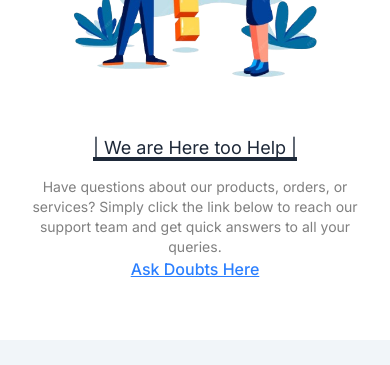
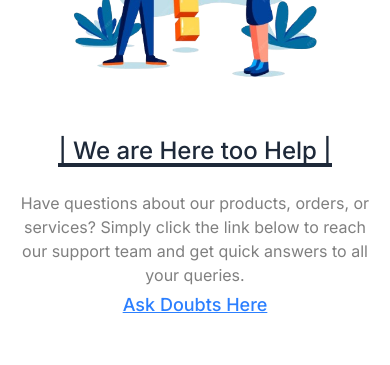
Before and after one commit to meethatkar/Furniture-Ecom, a React (Vite) app: page /about in a window 390 px wide. Shown: the part 3100-3465 px from the top of the page. Built offline with nearby package versions, Linux system fonts and the light colour scheme; a web font is replaced by a local one.

Commit message:
enhance repsnosiveness of aboutus page

```diff
--- a/src/Pages/About.jsx
+++ b/src/Pages/About.jsx
@@ -230,9 +230,9 @@ const About = () => {
           <Link to="/Contact"> <img src="/doubts_ask.png" alt="" className='w-full object-cover' /> </Link>
         </div>
         <div id="text" className='w-full md:flex-1 shrink-0 md:w-1/2'>
-          <Link to="/Contact"> <h2 className="text-lg md:text-[3vw] font-normal text-gray-800 mb-4 md:mb-[3%] w-fit mx-auto border-b-4 leading-none"> | We are Here too Help |</h2> </Link>
-          <p className='text-sm md:text-[1.2vw] text-black/50'> Have questions about our products, orders, or services? Simply click the link below to reach our support team and get quick answers to all your queries. </p>
-          <Link to="/Contact" className='underline text-base md:text-[1.5vw] text-blue-500 font-medium'> Ask Doubts Here </Link>
+          <Link to="/Contact"> <h2 className="text-2xl md:text-[3vmax] font-medium text-gray-800 mb-6 md:mb-[3%] w-fit mx-auto border-b-4 leading-none"> | We are Here too Help |</h2> </Link>
+          <p className='text-base md:text-[1.2vw] text-black/50 mb-1 md:mb-0'> Have questions about our products, orders, or services? Simply click the link below to reach our support team and get quick answers to all your queries. </p>
+          <Link to="/Contact" className='underline text-lg md:text-[1.5vw] text-blue-500 font-medium'> Ask Doubts Here </Link>
         </div>
       </div>
     </div>
```
